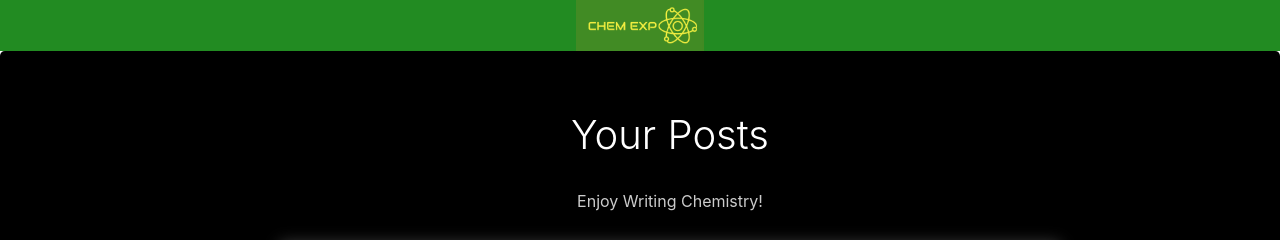
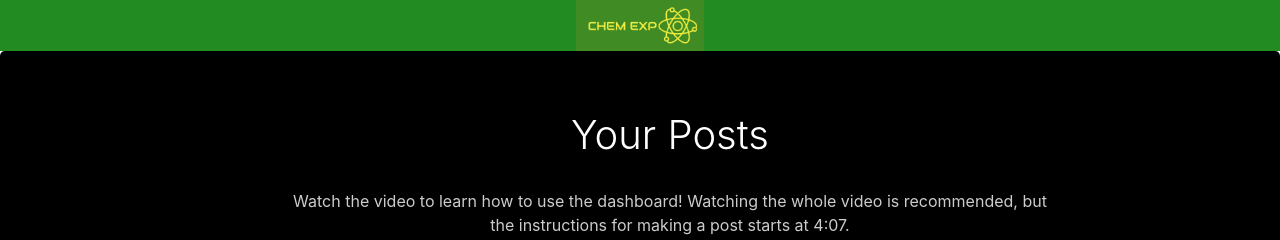
Before and after one commit to ioddir3564/Chem-Expo, a Node project: template views/mission-control.ejs in a window 1280 px wide. Shown: the top 240 px of the page. Run offline with Node 20 templates, Linux system fonts and the light colour scheme; the template is opened without the code that fills it: most values are stand-ins (such as "Sample title", 1, 10 or a date in 2020); grey boxes marked "Sample" are stand-in pictures; some libraries are stand-ins or nearby versions.

Commit message:
launch v10

```diff
--- a/views/about.ejs
+++ b/views/about.ejs
@@ -34,7 +34,7 @@
     </div>
 
     </header>
-    <marquee behavior="scroll" direction="left">If you click on our image icons, you will be directed to our social medias! Right now we're working on Courses so please don't worry if nothing appears under the chapters! Thank you for visiting our site!</marquee>
+    <marquee behavior="scroll" direction="left">If you hover on our image icons, you will get the option to view our social medias! Right now we're working on Courses so please don't worry if nothing appears under the chapters! Thank you for visiting our site!</marquee>
     <div class="Creators">
         <h1>Creators of Chem Expo</h1>
 
--- a/views/mission-control.ejs
+++ b/views/mission-control.ejs
@@ -109,7 +109,7 @@
             <h1>Your Posts</h1>
             <div class="description">
                 <p>
-                  Enjoy Writing Chemistry!
+                  Watch the video to learn how to use the dashboard! Watching the whole video is recommended, but the instructions for making a post starts at 4:07.
                 </p>
 
             </div>
```
